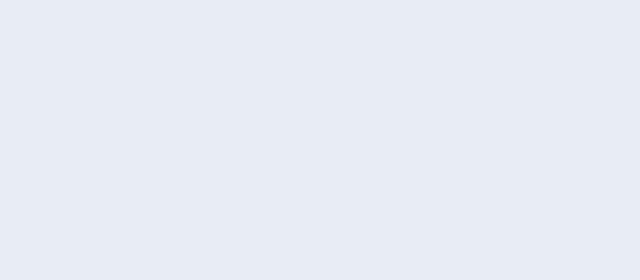
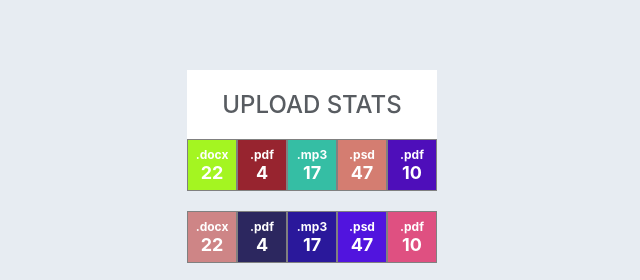
Before and after one commit to Pozniak17/goit-react-hw-01-components, a React (Create React App) app: page / in a window 1280 px wide. Shown: the part 656-936 px from the top of the page, without its empty margins (328-968 px from the left). Before the commit the page ends 800 px from the top, so only its background shows below. Built offline with nearby package versions, Linux system fonts and the light colour scheme.

Commit message:
add PropTypes

```diff
--- a/src/components/App.jsx
+++ b/src/components/App.jsx
@@ -1,5 +1,7 @@
 import { Profile } from './Profile/Profile';
 import user from '../json/user.json';
+import data from '../json/data.json';
+import { Statistics } from './Statistics/Statistics';
 
 export const App = () => {
   return (
@@ -11,6 +13,9 @@ export const App = () => {
         avatar={user.avatar}
         stats={user.stats}
       />
+
+      <Statistics title="Upload stats" stats={data} />
+      <Statistics stats={data} />
     </>
   );
 };
--- /dev/null
+++ b/src/components/Statistics/Statistics.jsx
@@ -0,0 +1,39 @@
+import PropTypes from 'prop-types';
+
+import {
+  Container,
+  Title,
+  List,
+  Item,
+  Label,
+  Percentage,
+} from './Statistics.styled';
+
+export const Statistics = ({ title, stats }) => {
+  console.log(stats);
+  return (
+    <Container>
+      {title && <Title>{title}</Title>}
+
+      <List>
+        {stats.map(item => (
+          <Item key={item.id} className="item">
+            <Label>{item.label}</Label>
+            <Percentage>{item.percentage}</Percentage>
+          </Item>
+        ))}
+      </List>
+    </Container>
+  );
+};
+
+Statistics.propTypes = {
+  title: PropTypes.string,
+  stats: PropTypes.arrayOf(
+    PropTypes.exact({
+      id: PropTypes.string.isRequired,
+      label: PropTypes.string.isRequired,
+      percentage: PropTypes.number.isRequired,
+    })
+  ),
+};
--- /dev/null
+++ b/src/components/Statistics/Statistics.styled.js
@@ -0,0 +1,45 @@
+import { styled } from 'styled-components';
+import { getRandomHexColor } from 'components/utils/GetRandomHexColor';
+
+export const Container = styled.section`
+  width: 250px;
+  margin: auto;
+  text-align: center;
+  background-color: white;
+  margin-bottom: 20px;
+`;
+
+export const Title = styled.h2`
+  text-transform: uppercase;
+  color: #585c61;
+  font-weight: 500;
+  padding-top: 20px;
+  padding-bottom: 20px;
+`;
+
+export const List = styled.ul`
+  display: flex;
+  justify-content: space-around;
+`;
+
+export const Item = styled.li`
+  width: 50px;
+  height: 50px;
+  display: flex;
+  flex-direction: column;
+  justify-content: center;
+  border: 1px solid grey;
+  background-color: ${getRandomHexColor};
+`;
+
+export const Label = styled.span`
+  color: white;
+  font-size: 12px;
+  font-weight: bold;
+`;
+
+export const Percentage = styled.span`
+  font-size: 18px;
+  color: white;
+  font-weight: bold;
+`;
--- /dev/null
+++ b/src/components/utils/GetRandomHexColor.js
@@ -0,0 +1,5 @@
+export function getRandomHexColor() {
+  return `#${Math.floor(Math.random() * 16777215)
+    .toString(16)
+    .padStart(6, 0)}`;
+}
--- /dev/null
+++ b/src/json/data.json
@@ -0,0 +1,7 @@
+[
+  { "id": "id-1", "label": ".docx", "percentage": 22 },
+  { "id": "id-2", "label": ".pdf", "percentage": 4 },
+  { "id": "id-3", "label": ".mp3", "percentage": 17 },
+  { "id": "id-4", "label": ".psd", "percentage": 47 },
+  { "id": "id-5", "label": ".pdf", "percentage": 10 }
+]
```
